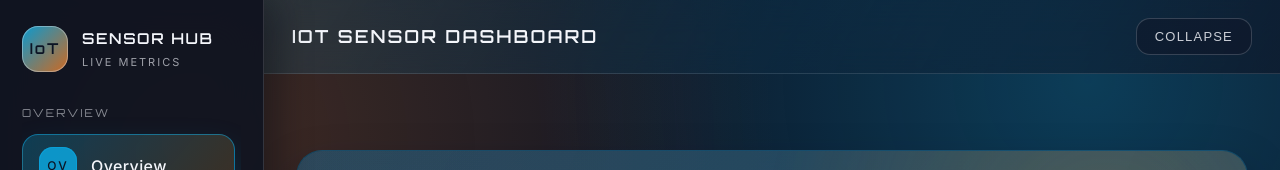
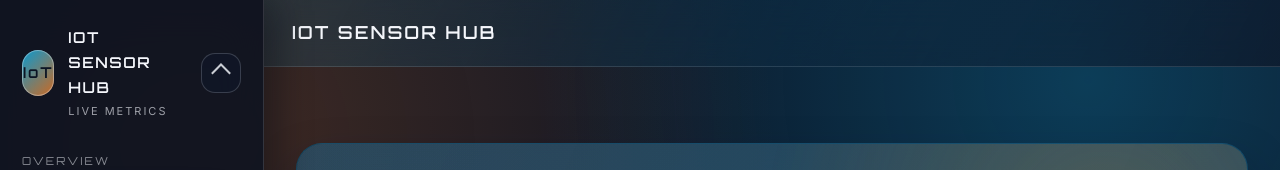
Before and after one commit to ArthurKagwa/dash, a Next.js app: page / in a window 1280 px wide. Shown: the top 170 px of the page. Built offline with nearby package versions, Linux system fonts and the light colour scheme; no server answers.

Commit message:
Revamp sidebar collapse UX

```diff
--- a/src/components/AppShell.module.css
+++ b/src/components/AppShell.module.css
@@ -39,6 +39,13 @@
   gap: 14px;
 }
 
+.brandIdentity {
+  display: flex;
+  align-items: center;
+  gap: 14px;
+  min-width: 0;
+}
+
 .brandMark {
   display: inline-flex;
   align-items: center;
@@ -59,6 +66,14 @@
   display: flex;
   flex-direction: column;
   gap: 2px;
+  transition: opacity var(--transition-snappy), transform var(--transition-snappy);
+}
+
+.brandActions {
+  margin-left: auto;
+  display: flex;
+  align-items: center;
+  gap: 10px;
 }
 
 .brandTitle {
@@ -99,6 +114,49 @@
   background: rgba(11, 166, 223, 0.12);
   border-color: rgba(11, 166, 223, 0.45);
   color: var(--color-text-primary);
+}
+
+.collapseToggle {
+  display: inline-flex;
+  align-items: center;
+  justify-content: center;
+  width: 40px;
+  height: 40px;
+  border-radius: 14px;
+  border: 1px solid rgba(244, 246, 251, 0.18);
+  background: rgba(15, 24, 42, 0.6);
+  color: rgba(244, 246, 251, 0.82);
+  cursor: pointer;
+  transition: background var(--transition-snappy), border-color var(--transition-snappy),
+    color var(--transition-snappy);
+}
+
+.collapseToggle:hover,
+.collapseToggle:focus-visible {
+  background: rgba(11, 166, 223, 0.18);
+  border-color: rgba(11, 166, 223, 0.45);
+  color: var(--color-text-primary);
+}
+
+.collapseIcon {
+  position: relative;
+  display: inline-block;
+  width: 14px;
+  height: 14px;
+}
+
+.collapseIcon::before {
+  content: "";
+  position: absolute;
+  inset: 0;
+  border-left: 2px solid currentColor;
+  border-bottom: 2px solid currentColor;
+  transform: rotate(135deg);
+  transition: transform var(--transition-snappy);
+}
+
+.collapseToggleCollapsed .collapseIcon::before {
+  transform: rotate(-45deg);
 }
 
 .nav {
@@ -227,6 +285,52 @@
   border-radius: 16px;
 }
 
+.sidebarCollapsed .navLink::after {
+  content: attr(data-label);
+  position: absolute;
+  left: calc(100% + 14px);
+  top: 50%;
+  transform: translateY(-50%) scale(0.96);
+  transform-origin: left center;
+  padding: 8px 14px;
+  border-radius: 12px;
+  background: rgba(15, 24, 42, 0.9);
+  color: var(--color-text-primary);
+  box-shadow: 0 18px 34px rgba(5, 10, 20, 0.4);
+  white-space: nowrap;
+  opacity: 0;
+  pointer-events: none;
+  transition: opacity var(--transition-snappy), transform var(--transition-snappy);
+}
+
+.sidebarCollapsed .navLink:hover::after,
+.sidebarCollapsed .navLink:focus-visible::after {
+  opacity: 1;
+  transform: translateY(-50%) scale(1);
+}
+
+.sidebarCollapsed .brandRow {
+  flex-direction: column;
+  align-items: center;
+  gap: 18px;
+}
+
+.sidebarCollapsed .brandIdentity {
+  flex-direction: column;
+  align-items: center;
+  gap: 12px;
+}
+
+.sidebarCollapsed .brandActions {
+  margin-left: 0;
+  flex-direction: column;
+  gap: 12px;
+}
+
+.sidebarCollapsed .nav {
+  align-items: center;
+}
+
 .content {
   flex: 1;
   display: flex;
@@ -302,28 +406,6 @@
   top: 6px;
 }
 
-.collapseButton {
-  align-self: center;
-  padding: 10px 18px;
-  border-radius: 14px;
-  border: 1px solid rgba(244, 246, 251, 0.18);
-  background: rgba(15, 24, 42, 0.6);
-  color: rgba(244, 246, 251, 0.82);
-  font-size: 13px;
-  font-weight: 500;
-  letter-spacing: 1.2px;
-  text-transform: uppercase;
-  cursor: pointer;
-  transition: background var(--transition-snappy), border-color var(--transition-snappy),
-    color var(--transition-snappy);
-}
-
-.collapseButton:hover,
-.collapseButton:focus-visible {
-  background: rgba(11, 166, 223, 0.18);
-  border-color: rgba(11, 166, 223, 0.45);
-  color: var(--color-text-primary);
-}
 
 .page {
   flex: 1;
@@ -392,7 +474,7 @@
     display: inline-flex;
   }
 
-  .collapseButton {
+  .collapseToggle {
     display: none;
   }
 
--- a/src/components/AppShell.tsx
+++ b/src/components/AppShell.tsx
@@ -58,6 +58,9 @@ const NAV_SECTIONS: NavSection[] = [
     }
 ];
 
+const PROJECT_NAME = "IoT Sensor Hub";
+const PROJECT_TAGLINE = "Live metrics";
+
 export function AppShell({ children }: AppShellProps) {
     const pathname = usePathname();
     const [isCollapsed, setIsCollapsed] = useState(false);
@@ -114,8 +117,7 @@ export function AppShell({ children }: AppShellProps) {
     return (
         <div className={styles.shell}>
             <aside
-                className=
-                    {[
+                className={[
                     styles.sidebar,
                     isCollapsed ? styles.sidebarCollapsed : "",
                     isDrawerOpen ? styles.sidebarOpen : ""
@@ -125,11 +127,29 @@ export function AppShell({ children }: AppShellProps) {
             >
                 <div className={styles.sidebarInner}>
                     <div className={styles.brandRow}>
+                        <div className={styles.brandIdentity}>
                             <span className={styles.brandMark}>IoT</span>
                             <div className={styles.brandText}>
-                            <span className={styles.brandTitle}>Sensor Hub</span>
-                            <span className={styles.brandSubtitle}>Live metrics</span>
+                                <span className={styles.brandTitle}>{PROJECT_NAME}</span>
+                                <span className={styles.brandSubtitle}>{PROJECT_TAGLINE}</span>
                             </div>
+                        </div>
+                        <div className={styles.brandActions}>
+                            <button
+                                type="button"
+                                className={[
+                                    styles.collapseToggle,
+                                    isCollapsed ? styles.collapseToggleCollapsed : ""
+                                ]
+                                    .filter(Boolean)
+                                    .join(" ")}
+                                aria-label={isCollapsed ? "Expand sidebar" : "Collapse sidebar"}
+                                aria-pressed={isCollapsed}
+                                title={isCollapsed ? "Expand sidebar" : "Collapse sidebar"}
+                                onClick={() => setIsCollapsed((previous) => !previous)}
+                            >
+                                <span className={styles.collapseIcon} aria-hidden="true" />
+                            </button>
                             <button
                                 type="button"
                                 className={styles.drawerClose}
@@ -138,6 +158,7 @@ export function AppShell({ children }: AppShellProps) {
                             >
                                 ×
                             </button>
+                        </div>
                     </div>
                     <nav className={styles.nav} aria-label="Primary">
                         {navSections.map((section) => (
@@ -155,8 +176,10 @@ export function AppShell({ children }: AppShellProps) {
                                                     .filter(Boolean)
                                                     .join(" ")}
                                                 data-short={item.shortLabel}
+                                                data-label={item.label}
                                                 aria-current={isActive(item.href) ? "page" : undefined}
                                                 onClick={handleNavLinkClick}
+                                                title={item.label}
                                             >
                                                 <span className={styles.navLabel}>{item.label}</span>
                                             </Link>
@@ -189,16 +212,7 @@ export function AppShell({ children }: AppShellProps) {
                     >
                         <span className={styles.hamburger} aria-hidden="true" />
                     </button>
-                    <span className={styles.topBarTitle}>IoT Sensor Dashboard</span>
-                    <button
-                        type="button"
-                        className={styles.collapseButton}
-                        aria-label={isCollapsed ? "Expand sidebar" : "Collapse sidebar"}
-                        aria-pressed={isCollapsed}
-                        onClick={() => setIsCollapsed((previous) => !previous)}
-                    >
-                        {isCollapsed ? "Expand" : "Collapse"}
-                    </button>
+                    <span className={styles.topBarTitle}>{PROJECT_NAME}</span>
                 </div>
                 <div className={styles.page}>{children}</div>
             </div>
```
Lines whose indentation alone changed are shown as unchanged.
